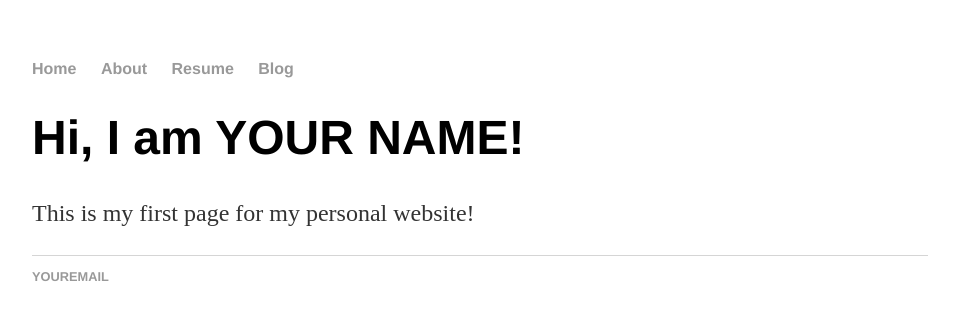
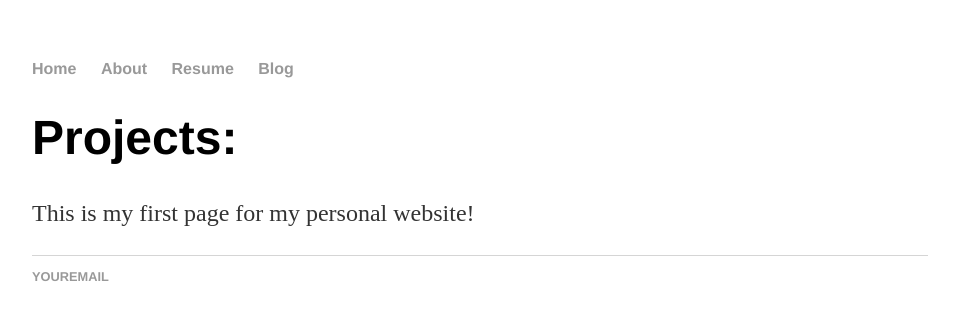
Before and after one commit to rajwrdhn/rajwrdhn, a plain HTML site: page index.html in a window 1280 px wide. Shown: the whole page, without its empty margins (160-1119 px from the left). Drawn offline with Linux system fonts and the light colour scheme.

Commit message:
Update index.html

```diff
--- a/index.html
+++ b/index.html
@@ -2,7 +2,7 @@
 <!DOCTYPE html>
 <html>
  <head>
-   <title>YOUR NAME Portfolio</title>
+   <title>Dipl. Ing. Rajwardhan Kumar B.Tech.</title>
   <link rel="stylesheet" href="css/styles.css">
  </head>
  <body>
@@ -16,7 +16,7 @@
    </nav>
    <div class=”container”>
      <div class=”blurb”>
-       <h1>Hi, I am YOUR NAME!</h1>
+       <h1>Projects:</h1>
        <p>This is my first page for my personal website!</a></p>
      </div>
    </div>
```
